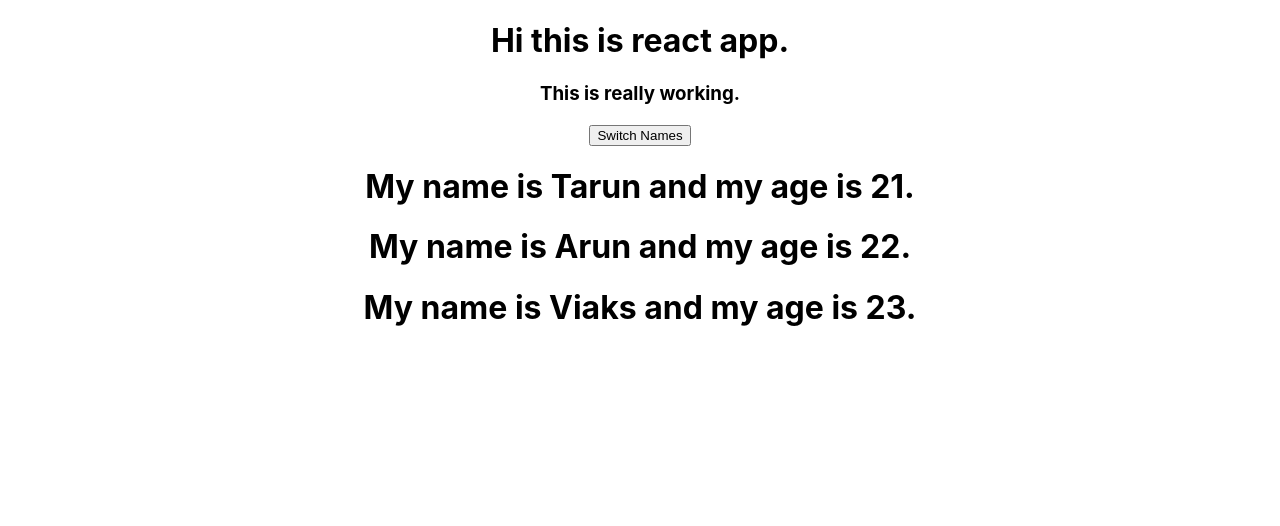
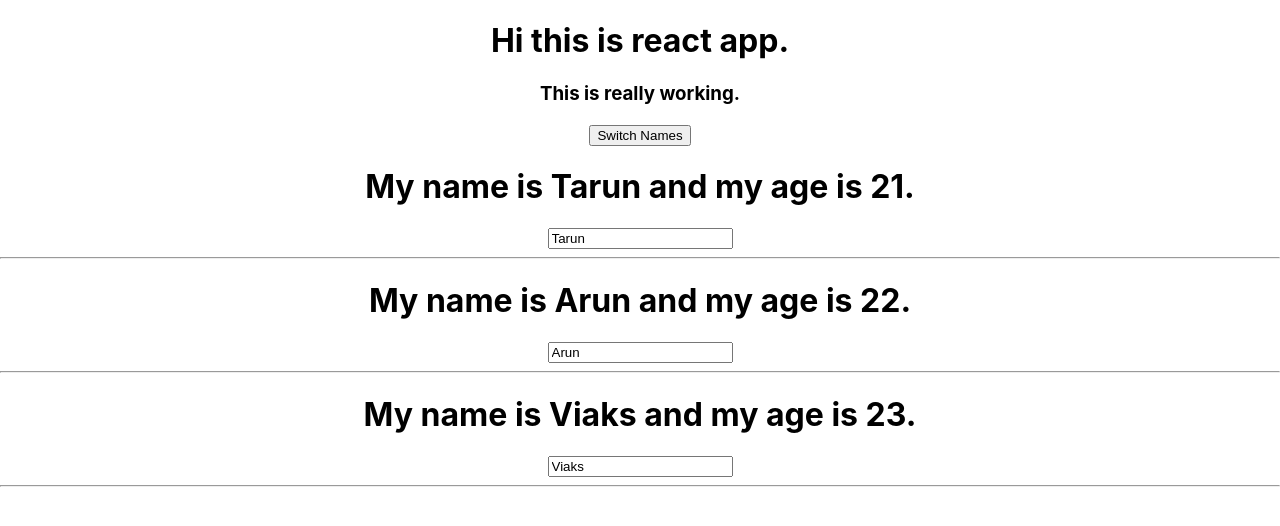
Before and after one commit to tarunraghav226/learning-react, a React (Create React App) app in the folder burger-app/: page / in a window 1280 px wide. Shown: the top 526 px of the page. Built offline with nearby package versions, Linux system fonts and the light colour scheme.

Commit message:
Updated description and person component.

```diff
--- a/burger-app/src/components/description.js
+++ b/burger-app/src/components/description.js
@@ -22,15 +22,35 @@
         });
     }
 
+    changedHandler = (event) => {
+        this.setState({
+            person:[
+                {name:"Tarun", age:"21"},
+                {name:event.target.value, age:"42"},
+                {name:"Viaks", age:"23"}
+            ]
+        })
+    }
+
     render(){
         return(
             <div>
                 <h1>Hi this is react app.</h1>
                 <h3>This is really working.</h3>
                 <button onClick={this.switchStateHandler}>Switch Names</button>
-                <Person name={this.state.person[0].name} age={this.state.person[0].age} />
-                <Person name={this.state.person[1].name} age={this.state.person[1].age} />
-                <Person name={this.state.person[2].name} age={this.state.person[2].age} />
+                <Person
+                    name={this.state.person[0].name}
+                    age={this.state.person[0].age} />
+                <hr/>
+                <Person
+                    name={this.state.person[1].name}
+                    age={this.state.person[1].age}
+                    change={this.changedHandler} />
+                <hr/>
+                <Person
+                    name={this.state.person[2].name}
+                    age={this.state.person[2].age} />
+                <hr/>
             </div>
         )
     }
--- a/burger-app/src/components/person.js
+++ b/burger-app/src/components/person.js
@@ -5,6 +5,7 @@
         return(
             <div>
                 <h1>My name is {this.props.name} and my age is {this.props.age}.</h1>
+                <input type="text" onChange={this.props.change} value={this.props.name} />
             </div>
         )
     }
```
